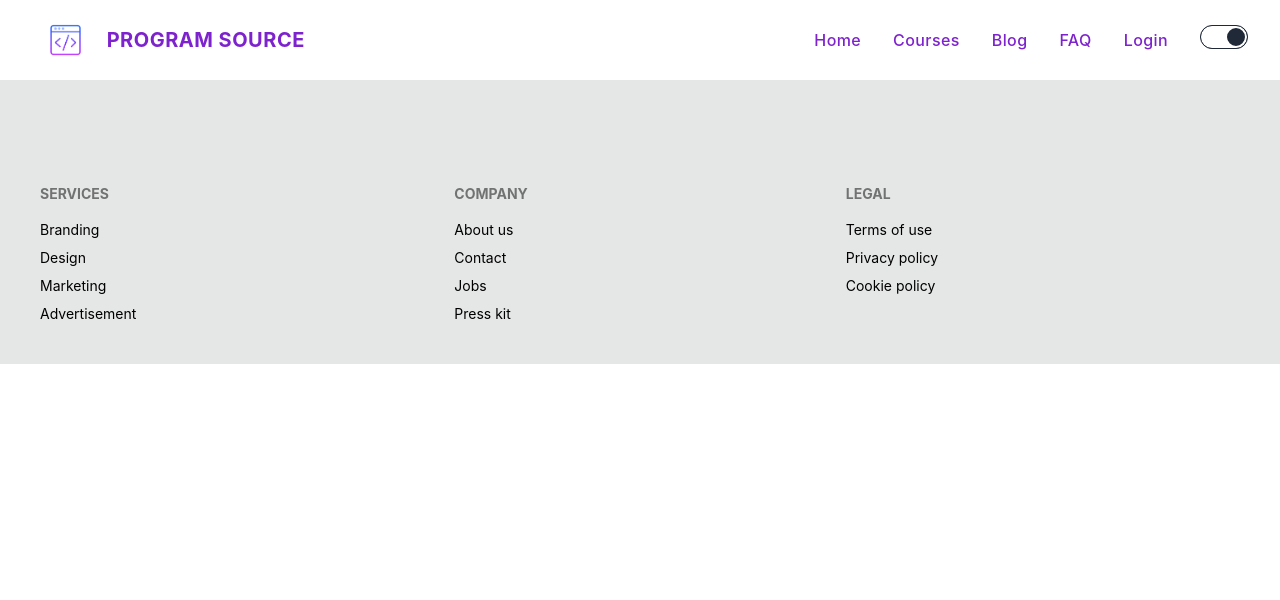
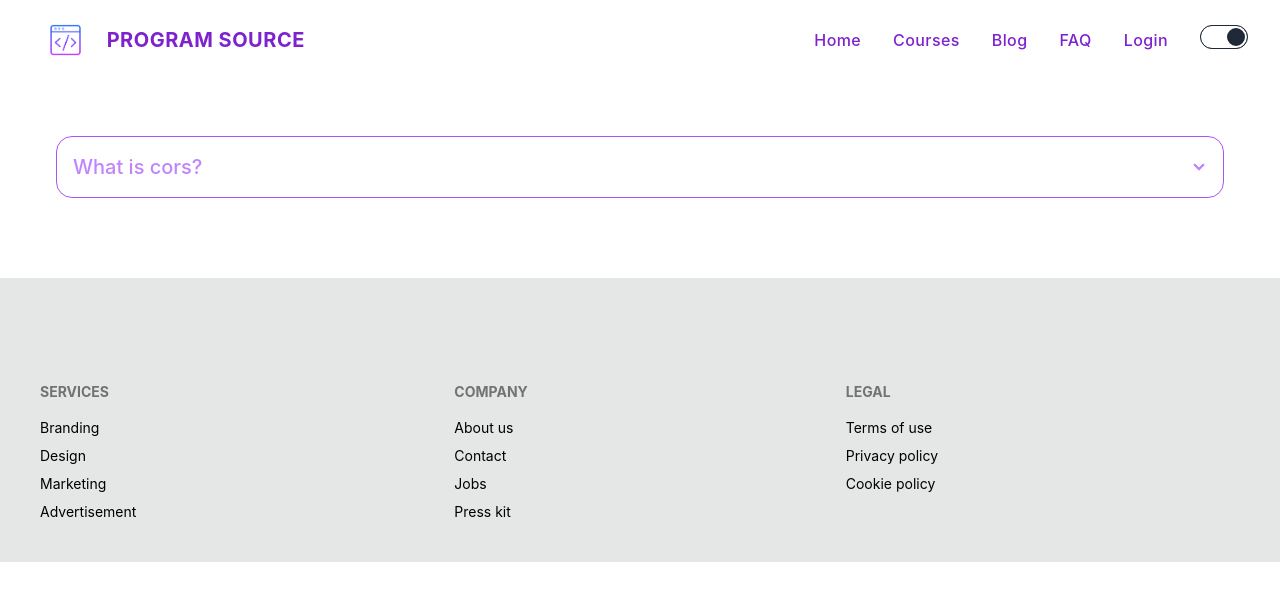
Before and after one commit to rokeyasultana/learning-platform-client, a React (Create React App) app: page /blog in a window 1280 px wide. Shown: the top 600 px of the page. Built offline with nearby package versions, Linux system fonts and the light colour scheme.

Commit message:
blog qusetion-1

```diff
--- a/src/Pages/Blog/Blog.js
+++ b/src/Pages/Blog/Blog.js
@@ -2,8 +2,16 @@ import React from 'react';
 
 const Blog = () => {
     return (
-        <div>
+        <div className='mt-14 mb-20 ml-14 mr-14'>
 
+            <div tabindex="0" class="collapse collapse-arrow border border-purple-500 bg-base-100 rounded-box">
+  <div class="collapse-title text-xl font-medium text-purple-400">
+  What is cors?
+  </div>
+  <div class="collapse-content">
+    <p>Cross-Origin Resource Sharing (CORS) is an HTTP-based security mechanism controlled and enforced by the client (web browser). It allows a service (API) to indicate any origin other than its own from which the client can request resources. It has been designed in response to the same-origin policy (SOP) that restricts how a website (HTML document or JS script) loaded by one origin can interact with a resource from another origin. </p>
+  </div>
+</div>
         </div>
     );
 };
```
